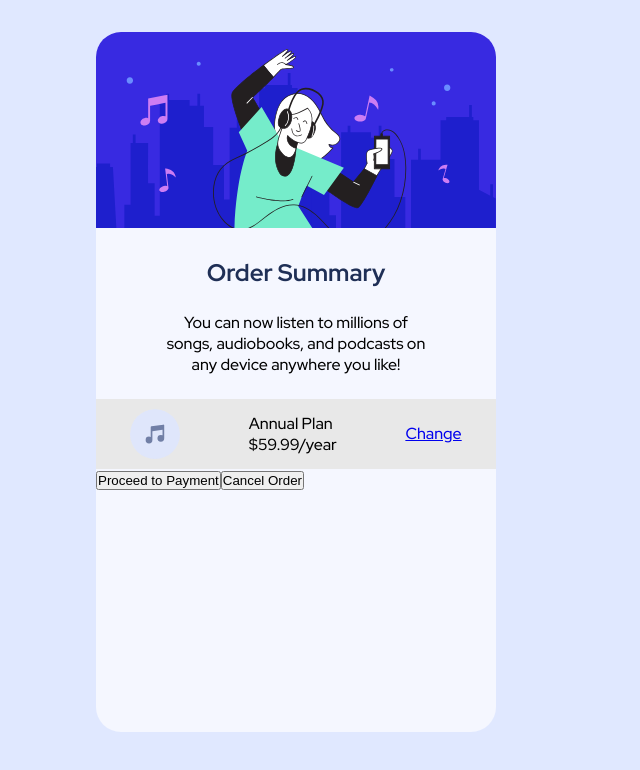
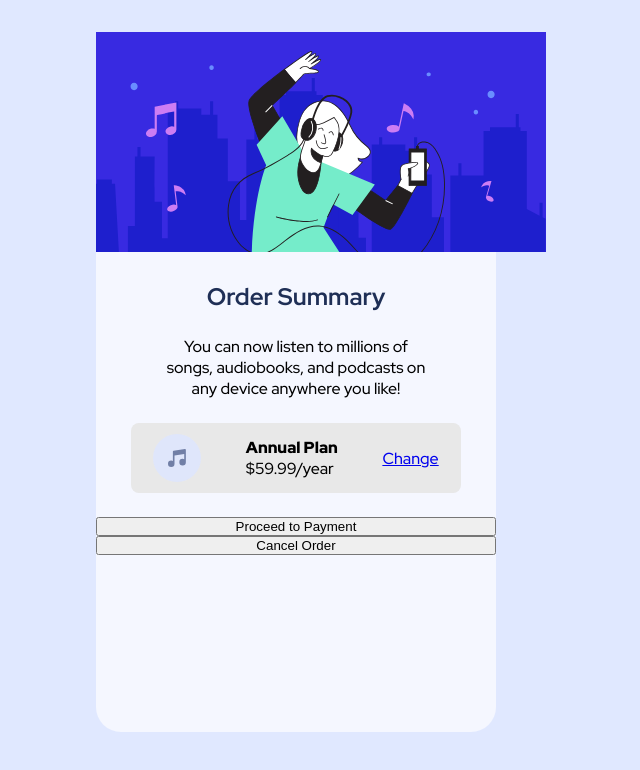
Before and after one commit to Markevo5150/Order-Summary-Component, a React (Vite) app: page / in a window 1280 px wide. Shown: the top 770 px of the page, without its empty margins (344-984 px from the left). Built offline with nearby package versions, Linux system fonts and the light colour scheme.

Commit message:
New Update

```diff
--- a/src/App.scss
+++ b/src/App.scss
@@ -8,13 +8,9 @@
   flex-direction: column;
 }
 
-.image {
-  width: inherit;
-}
-img {
-  width: inherit;
-  border-top-right-radius: 25px;
-  border-top-left-radius: 25px;
+.summary {
+  display: flex;
+  flex-direction: column;
 }
 .title {
   margin: 1.5rem 0;
@@ -31,7 +27,9 @@ img {
   justify-content: space-around;
   align-items: center;
   height: 70px;
-  margin-top: 1.5rem;
+  margin: 1.5rem auto;
+  width: 330px;
+  border-radius: 8px;
 }
 .info {
   display: flex;
@@ -39,6 +37,9 @@ img {
 }
 
 .musicIcon {
-  width: 50px;
+  width: 45px;
   background-size: cover;
 }
+.annual {
+  font-weight: var(--extraBold);
+}
--- a/src/App.tsx
+++ b/src/App.tsx
@@ -12,11 +12,7 @@ export default function App() {
             any device anywhere you like!{" "}
           </p>
           <div className="plan">
-            <img
-              className="musicIcon"
-              src="../images/icon-music.svg"
-              alt="musicIcon"
-            />
+            <img src="../images/icon-music.svg" alt="musicIcon" />
             <div className="info">
               <span className="annual">Annual Plan</span>
               <span className="price">$59.99/year</span>
```
